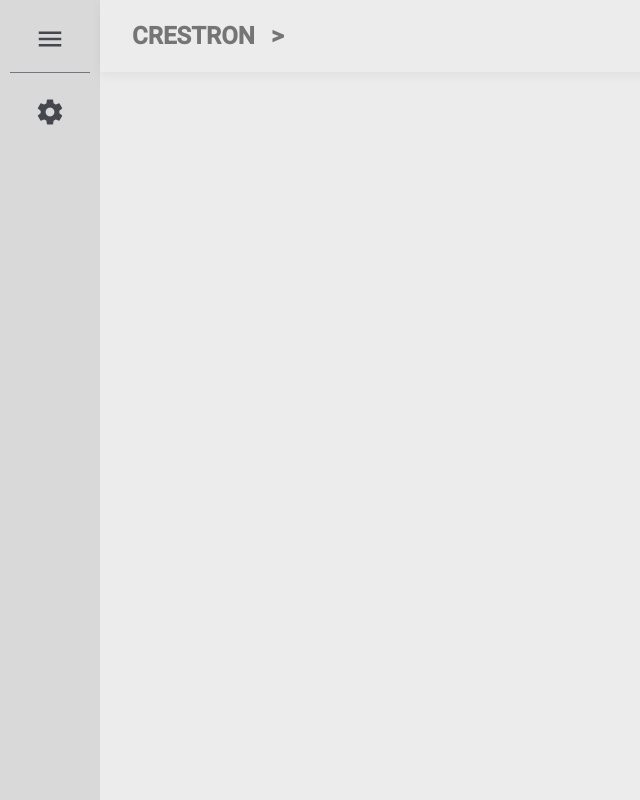
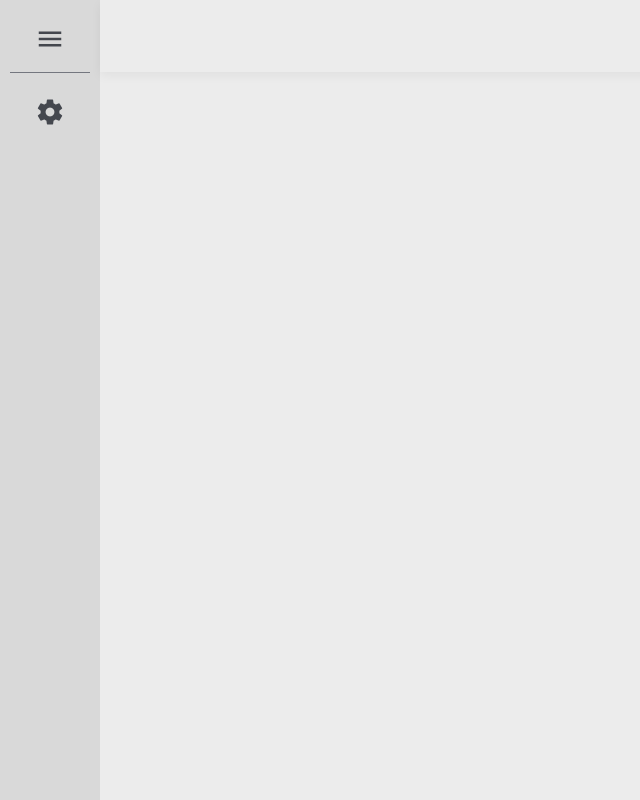
Before and after one commit to DerekLin86/light-control-management, an Angular app: page / in a window 1280 px wide. Shown: the whole page, without its empty margins (0-640 px from the left). Built offline with nearby package versions, Linux system fonts and the light colour scheme.

Commit message:
1. Set the correct header path according to the    route path.

```diff
--- a/src/app/app.component.html
+++ b/src/app/app.component.html
@@ -1,6 +1,6 @@
 <app-left-bar/>
 <div class="right-side">
-  <app-header [projectName]="projectName()" [pageName]="pageName()" />
+  <app-header [path]="routerPath()" />
   <div class="content-container">
     <router-outlet />
   </div>
--- a/src/app/app.component.ts
+++ b/src/app/app.component.ts
@@ -5,6 +5,8 @@
 
 import { LeftBarComponent } from './layout/left-bar/left-bar.component';
 import { HeaderComponent } from './layout/header/header.component';
+
+import {HeaderService} from './services/header.service';
 
 import { convertRouterPathToPageName } from './utils/core/page-name-utils';
 
@@ -16,6 +18,7 @@
 })
 export class AppComponent implements OnInit {
   private readonly router = inject(Router);
+  private readonly headerService = inject(HeaderService);
 
   readonly title = 'LS-management';
   private _projectName = signal('');
@@ -41,11 +44,7 @@
   }
 
   // Getters
-  get projectName() {
-    return this._projectName.asReadonly();
-  }
-
-  get pageName() {
-    return this._pageName.asReadonly();
+  get routerPath() {
+    return this.headerService.path.asReadonly();
   }
 }
--- a/src/app/layout/header/header.component.html
+++ b/src/app/layout/header/header.component.html
@@ -1,3 +1 @@
-<button mat-button>{{ projectName | uppercase}}</button>
-<div>></div>
-<div>{{ pageName }}</div>
+<div>{{ path() }}</div>
--- a/src/app/layout/header/header.component.ts
+++ b/src/app/layout/header/header.component.ts
@@ -1,4 +1,8 @@
-import { ChangeDetectionStrategy, Component, Input } from '@angular/core';
+import {
+  ChangeDetectionStrategy,
+  Component,
+  input,
+} from '@angular/core';
 import { CommonModule } from '@angular/common';
 import { MatButtonModule } from '@angular/material/button';
 
@@ -11,9 +15,5 @@
   changeDetection: ChangeDetectionStrategy.OnPush,
 })
 export class HeaderComponent {
-  @Input()
-  projectName = '';
-
-  @Input()
-  pageName = '';
+  path = input<string>('');
 }
--- a/src/app/page/floor-plan-config/floor-plan-config.component.ts
+++ b/src/app/page/floor-plan-config/floor-plan-config.component.ts
@@ -1,5 +1,5 @@
 import { AfterViewInit, Component, OnInit, inject, ViewChild, ElementRef } from '@angular/core';
-import { fromEvent, Subscription } from 'rxjs';
+import { fromEvent } from 'rxjs';
 import { debounceTime, startWith } from 'rxjs/operators';
 
 import { FloorPlanService } from '../../services/floorPlan.service';
--- a/src/app/page/floor-plan-config/route.ts
+++ b/src/app/page/floor-plan-config/route.ts
@@ -2,15 +2,23 @@
 
 import {FloorPlanConfigComponent} from './floor-plan-config.component'
 
-export const RoutePath = 'floorPlan';
+export const ROUTEPATH = 'control';
 
 export const FloorPlanRoutes: Routes = [
   {
-    path: RoutePath,
+    path: ROUTEPATH,
     children: [
       {
-        path: '',
-        component: FloorPlanConfigComponent,
+        path: ':projectName',
+        children: [
+          {
+            path: ':floorPlan',
+            component: FloorPlanConfigComponent,
+            data: {
+              pageName: ROUTEPATH,
+            },
+          },
+        ],
       },
     ],
   },
--- /dev/null
+++ b/src/app/services/header.service.ts
@@ -0,0 +1,57 @@
+import { Injectable, signal, inject } from '@angular/core';
+import { ActivatedRoute, Router, NavigationEnd } from '@angular/router';
+import { filter } from 'rxjs/operators';
+
+import { ROUTEPATH as FLOOR_PLAN_ROUTE_PATH } from '../page/floor-plan-config/route';
+
+import { toPascalCase } from '../utils/core/string_utils';
+
+@Injectable({
+  providedIn: 'root',
+})
+export class HeaderService {
+  private readonly router = inject(Router);
+  private readonly route = inject(ActivatedRoute);
+
+  path = signal<string>('');
+
+  constructor() {
+    this.router.events.pipe(filter(event => event instanceof NavigationEnd)).subscribe(() => {
+      this.updateTitleFromRoute();
+    });
+  }
+
+  private updateTitleFromRoute() {
+    let path = '';
+    let pageName = '';
+
+    // Get the deepest active route
+    let route = this.route.root;
+    while (route.firstChild) {
+      route = route.firstChild;
+    }
+
+    // Get page name
+    if (route.snapshot.data && route.snapshot.data['pageName']) {
+      pageName = route.snapshot.data['pageName'];
+    }
+
+    switch (pageName) {
+      case FLOOR_PLAN_ROUTE_PATH: {
+        // Get project name and set it up.
+        const queryParams = route.snapshot.params;
+        if (queryParams['projectName']) {
+          path = `${toPascalCase(queryParams['projectName'])}`;
+        }
+
+        path += ` > ${toPascalCase(pageName)}`;
+
+        // Get project name and set it up.
+        if (queryParams['floorPlan']) {
+          path += ` > ${queryParams['floorPlan']}`.toUpperCase();
+        }
+      }
+    }
+    this.path.set(path);
+  }
+}
--- a/src/app/utils/core/page-name-utils.ts
+++ b/src/app/utils/core/page-name-utils.ts
@@ -1,9 +1,9 @@
-import { RoutePath as FloorPlanRoutes } from '../../page/floor-plan-config/route';
+import { ROUTEPATH as FloorPlanRoutes } from '../../page/floor-plan-config/route';
 
 export function convertRouterPathToPageName(routePath: string) {
   switch (routePath) {
     case FloorPlanRoutes: {
-      return 'Lighting Control';
+      return 'Control';
     }
     default:
       return '';
--- /dev/null
+++ b/src/app/utils/core/string_utils.ts
@@ -0,0 +1,13 @@
+
+/**
+ * Convert a string to pascal case string;
+ * @param str
+ * @returns formatted string of pascal case.
+ */
+export function toPascalCase(str: string) {
+  return str
+    .toLowerCase()
+    .split(/[\s_-]+/)
+    .map((word) => word.charAt(0).toUpperCase() + word.slice(1))
+    .join('');
+}
```
